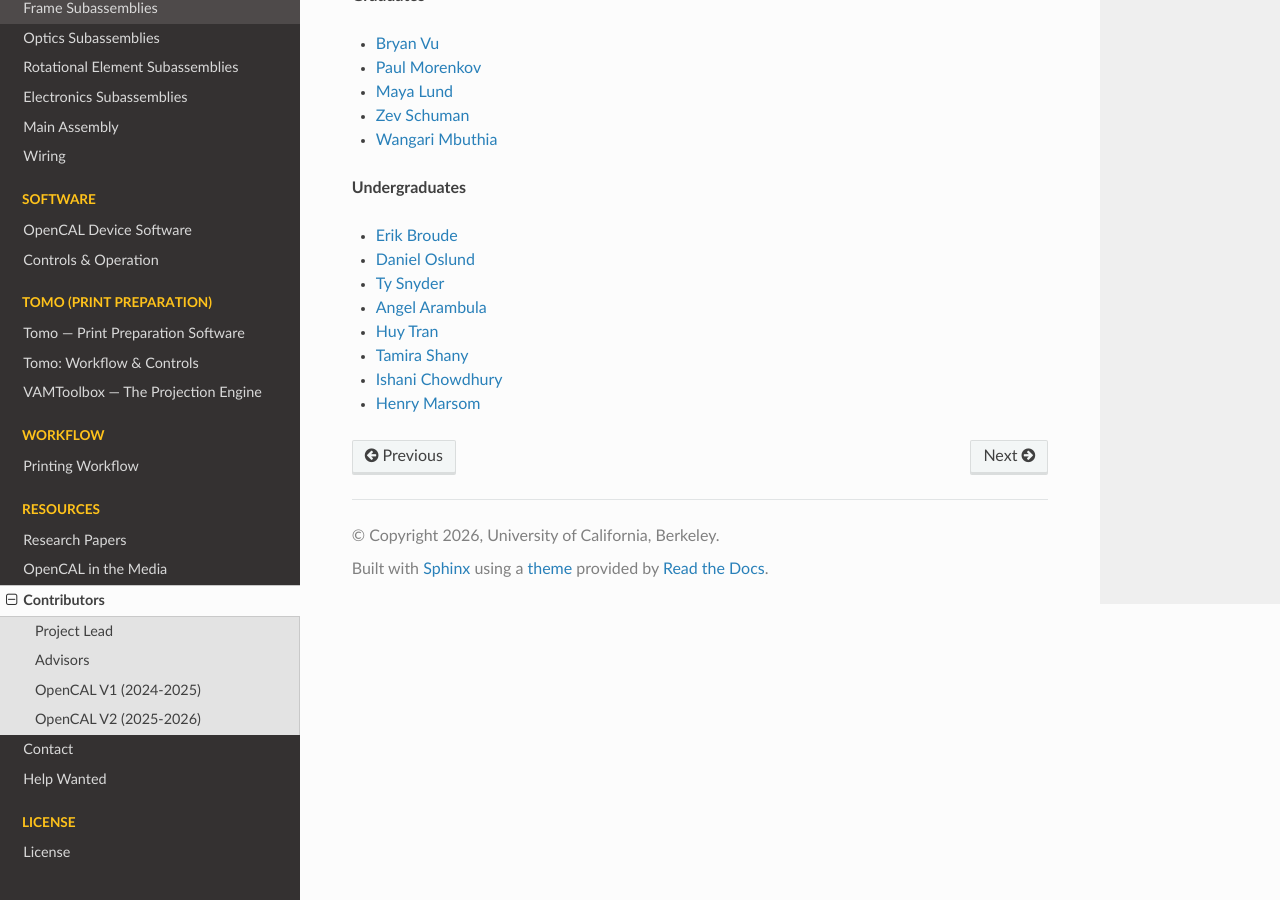
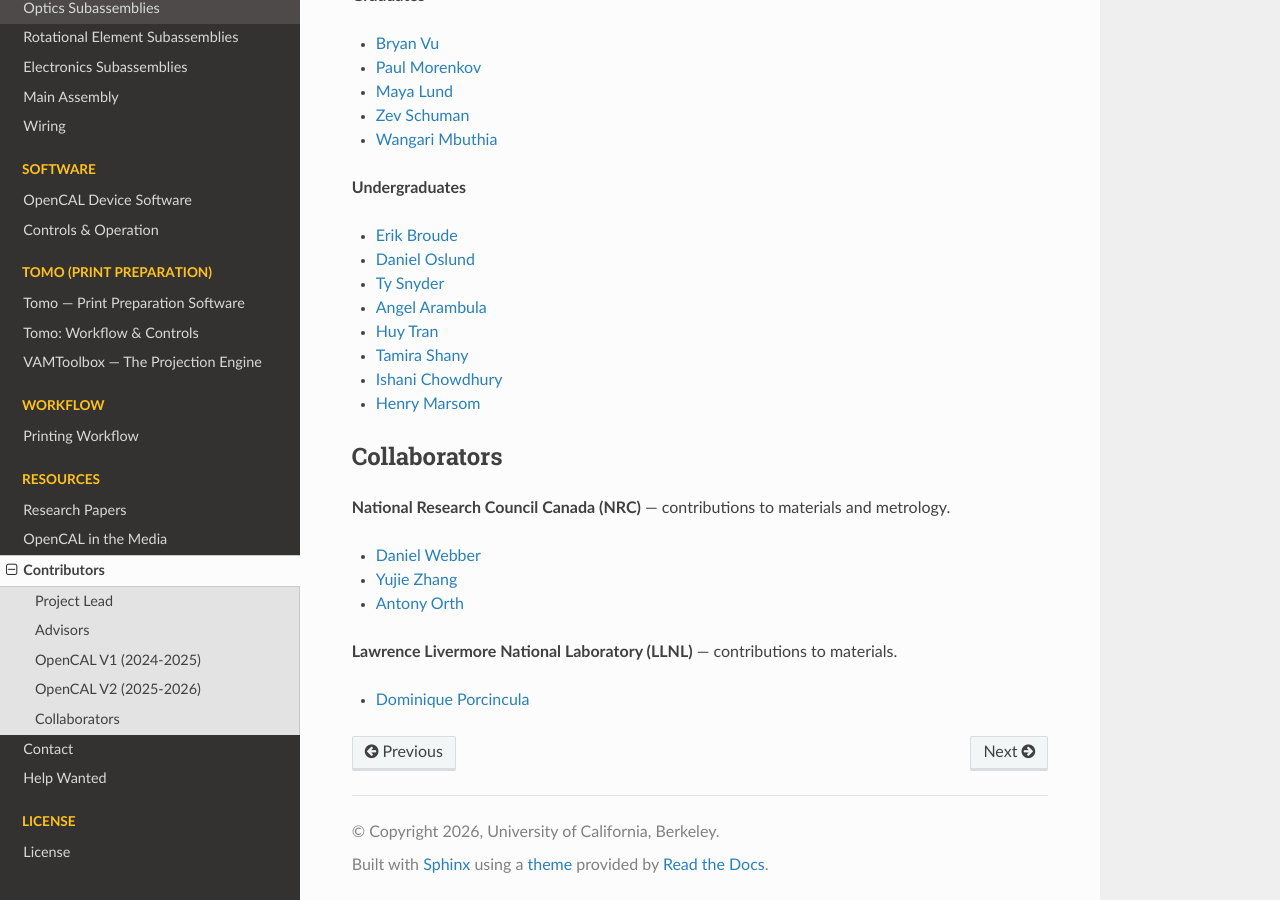
Before and after one commit to computed-axial-lithography/OpenCAL-documentation, a Sphinx documentation site: the page built from docs/source/resources/contributors.rst, in a window 1280 px wide and 900 px high, scrolled down 2045 px. Built offline with Sphinx 7.4.7 and the Read the Docs theme 3.1.0, drawn with Linux system fonts in a browser that asks for light colours.

Commit message:
Add NRC and LLNL collaborators to credits
Credit Daniel Webber, Yujie Zhang, and Antony Orth (NRC) for materials
and metrology, and Dominique Porcincula (LLNL) for materials.

Co-Authored-By: Claude Opus 4.8 (1M context) <noreply@anthropic.com>

```diff
--- a/docs/source/resources/contributors.rst
+++ b/docs/source/resources/contributors.rst
@@ -86,3 +86,24 @@ OpenCAL V2 (2025-2026)
         <li><a href="https://www.linkedin.com/in/ishanichowdhury/" target="_blank">Ishani Chowdhury</a>
         <li><a href="https://www.linkedin.com/in/henry-marsom-238a72380/" target="_blank">Henry Marsom</a>
     </ul>
+
+Collaborators
+-------------
+
+**National Research Council Canada (NRC)** — contributions to materials and metrology.
+
+.. raw:: html
+
+    <ul>
+        <li><a href="https://www.linkedin.com/in/danieljrwebber/" target="_blank">Daniel Webber</a>
+        <li><a href="https://www.linkedin.com/in/yujie-zhang-nrc-cnrc/" target="_blank">Yujie Zhang</a>
+        <li><a href="https://www.linkedin.com/in/antony-orth-8a5bb652/" target="_blank">Antony Orth</a>
+    </ul>
+
+**Lawrence Livermore National Laboratory (LLNL)** — contributions to materials.
+
+.. raw:: html
+
+    <ul>
+        <li><a href="https://www.linkedin.com/in/dominique-dom-porcincula-0581b254/" target="_blank">Dominique Porcincula</a>
+    </ul>
```
